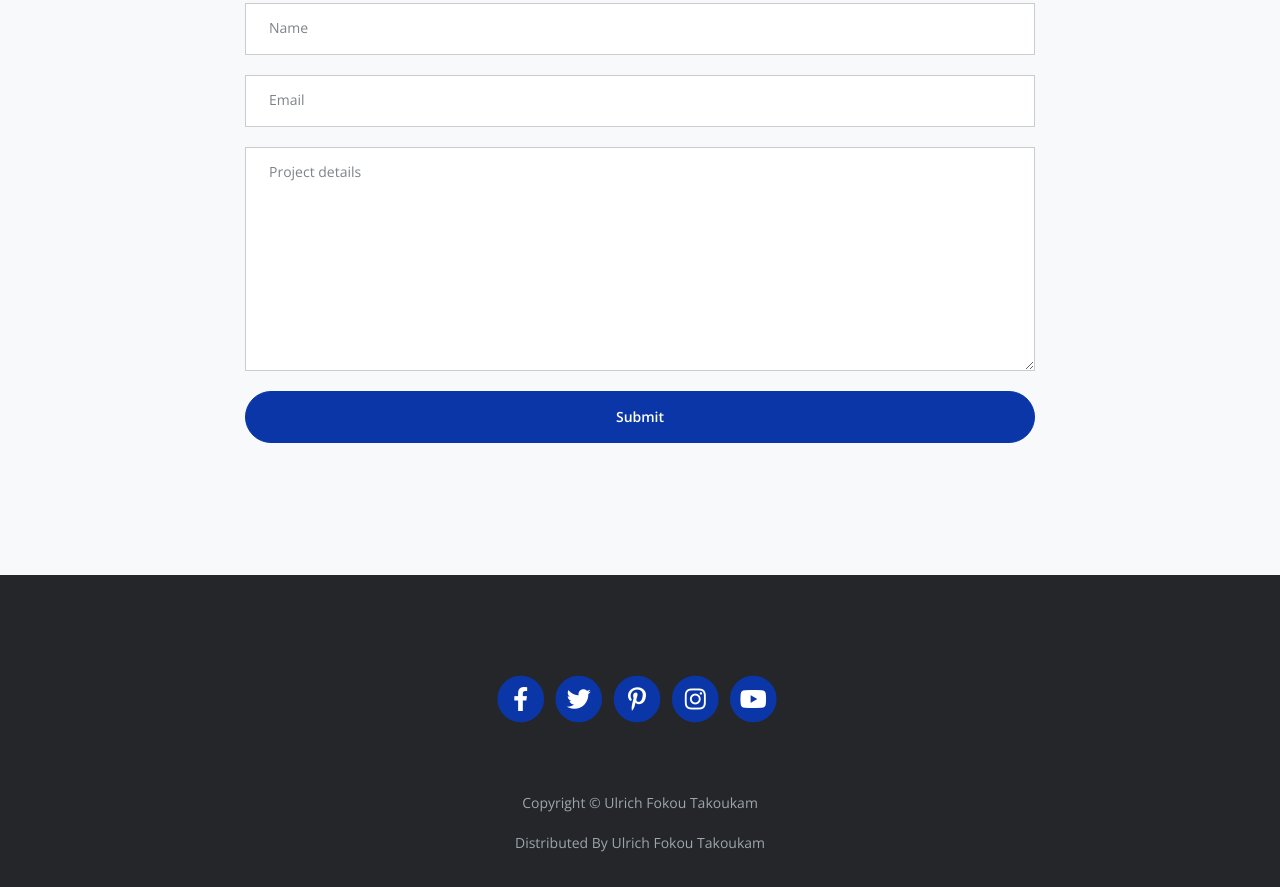
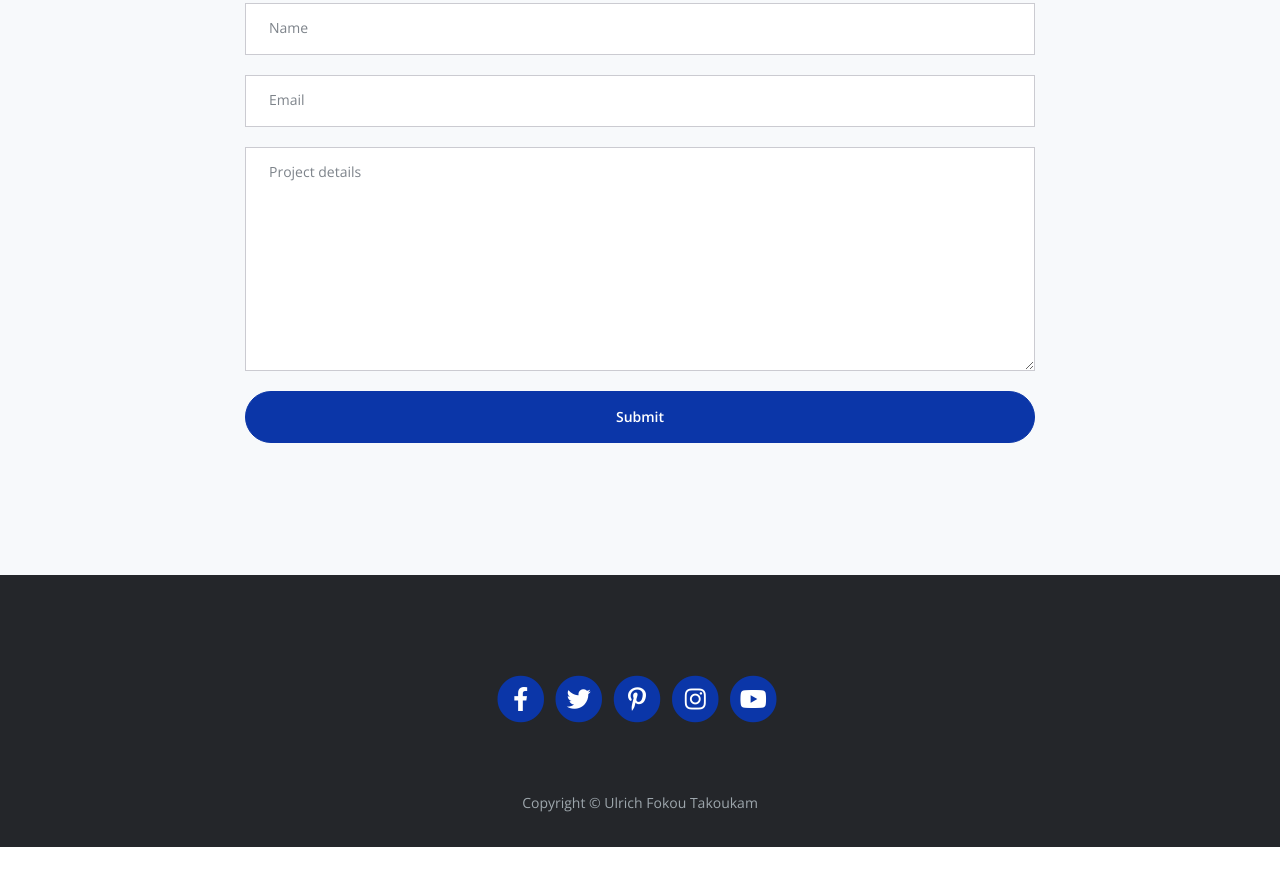
Before and after one commit to ulrichtulrich/FullStack, a plain HTML site: page index.html in a window 1280 px wide. Shown: the part 6183-7070 px from the top of the page. After the commit the page ends 7030 px from the top, so only its background shows below. Drawn offline with nearby package versions, Linux system fonts and the light colour scheme.

Commit message:
new updates

```diff
--- a/index.html
+++ b/index.html
@@ -427,7 +427,9 @@
                     <!-- Card -->
                     <div class="card">
                         <div class="card-body">
-                            <p class="testimonial-text">Ulrich is a skilled developer which will do everything possible to deliver the project on time and I really appreciate that”</p>
+                            <p class="testimonial-text">
+                                Ulrich is a skilled developer which will do everything possible to deliver the project on time and I really appreciate that”
+                            </p>
                             <div class="details">
                                 <!--<img src="images/testimonial-1.jpg" alt="alternative">-->
                                 <div class="text">
@@ -666,7 +668,7 @@
         <div class="container">
             <div class="row">
                 <div class="col-lg-12">
-                    <p class="p-small">Distributed By <a class="no-line" href="https://themewagon.com/">Ulrich Fokou Takoukam</a></p>
+                    <!--<p class="p-small">Distributed By <a class="no-line" href="https://themewagon.com/">Ulrich Fokou Takoukam</a></p>-->
                 </div> <!-- end of col -->
             </div> <!-- enf of row -->
         </div> <!-- end of container -->
```
